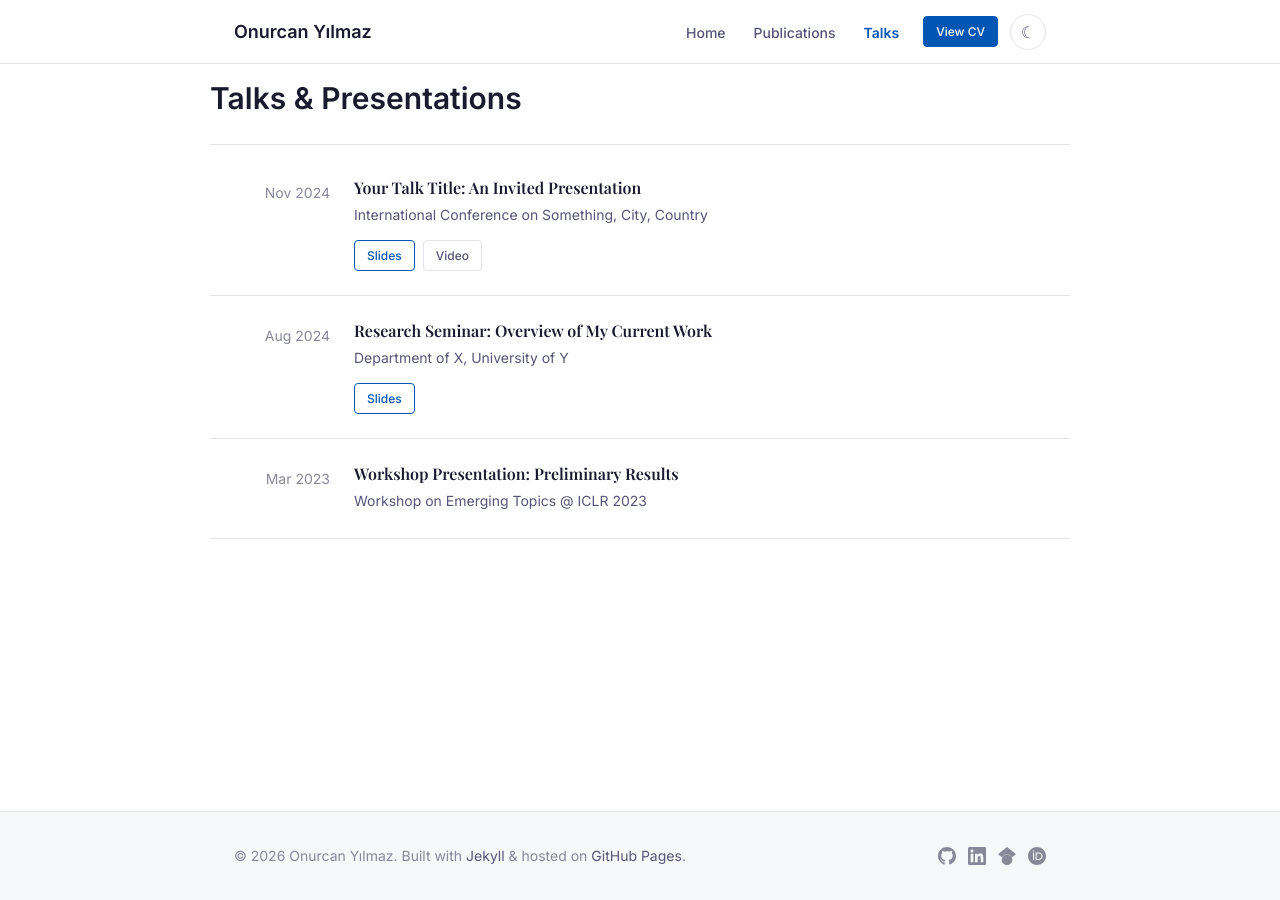
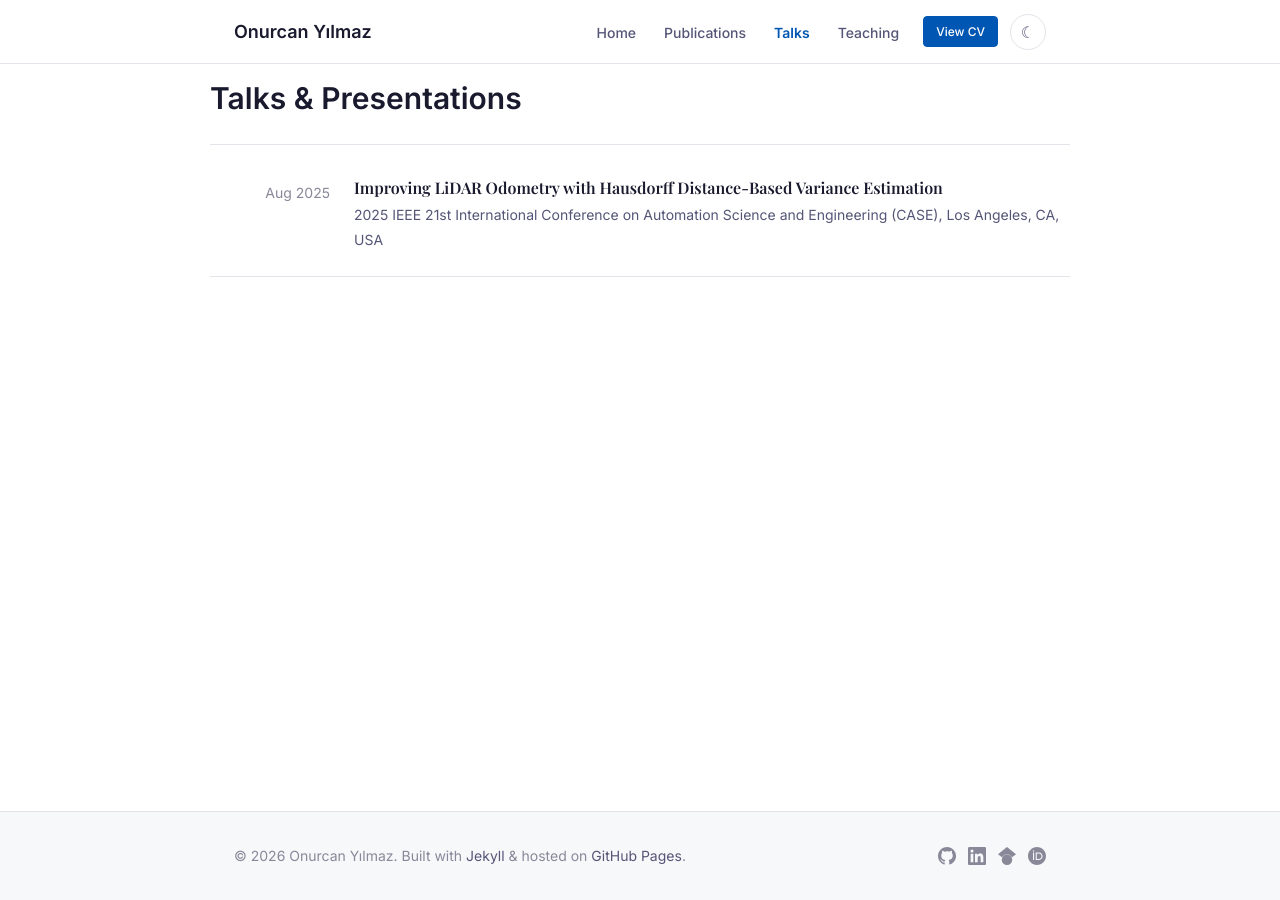
Before and after one commit to Urtii/Urtii.github.io, a Jekyll site: the page built from talks.md, in a window 1280 px wide. Built offline with Jekyll 4.4.1, drawn with Linux system fonts in a browser that asks for light colours; some web fonts are replaced.

Commit message:
Add dedicated Teaching page and real CASE 2025 talk entry
- Create teaching.md as a standalone page with layout: page
- Remove teaching include from home layout (Teaching now lives at /teaching/)
- Add Teaching link to nav_links in _config.yml
- Replace placeholder talks.yml entries with real IEEE CASE 2025 presentation

Co-Authored-By: Claude Sonnet 4.6 <noreply@anthropic.com>

```diff
--- a/_config.yml
+++ b/_config.yml
@@ -33,6 +33,8 @@ nav_links:
     url: "/publications/"
   - title: "Talks"
     url: "/talks/"
+  - title: "Teaching"
+    url: "/teaching/"
 
 cv_url: "/assets/pdf/cv.pdf"          # path to your CV PDF
 
--- a/_data/talks.yml
+++ b/_data/talks.yml
@@ -12,19 +12,6 @@
 # Video buttons are only rendered when a URL is present.
 # ============================================================
 
-- date: "Nov 2024"
-  title: "Your Talk Title: An Invited Presentation"
-  venue: "International Conference on Something, City, Country"
-  slides: "https://speakerdeck.com/yourname/talk-slides"
-  video: "https://youtube.com/watch?v=example"
-
-- date: "Aug 2024"
-  title: "Research Seminar: Overview of My Current Work"
-  venue: "Department of X, University of Y"
-  slides: "https://speakerdeck.com/yourname/seminar-slides"
-  # No video URL — Video button will not appear
-
-- date: "Mar 2023"
-  title: "Workshop Presentation: Preliminary Results"
-  venue: "Workshop on Emerging Topics @ ICLR 2023"
-  # No slides or video — neither button will appear
+- date: "Aug 2025"
+  title: "Improving LiDAR Odometry with Hausdorff Distance-Based Variance Estimation"
+  venue: "2025 IEEE 21st International Conference on Automation Science and Engineering (CASE), Los Angeles, CA, USA"
--- a/_layouts/home.html
+++ b/_layouts/home.html
@@ -37,5 +37,3 @@ layout: default
 
   </div>
 </section>
-
-{% include teaching.html %}
```
Also changed, not shown: teaching.md (added, +7 -0 lines).
